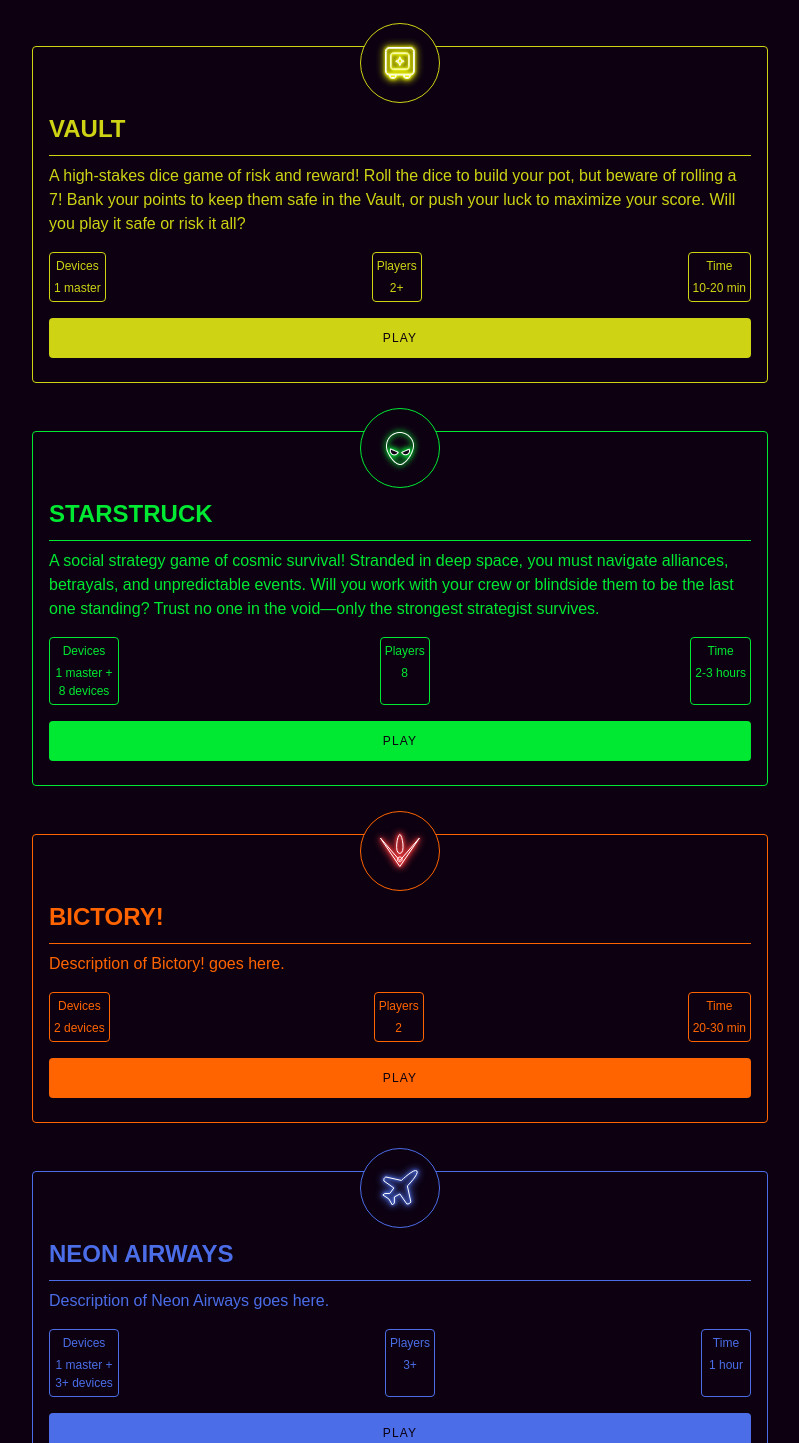
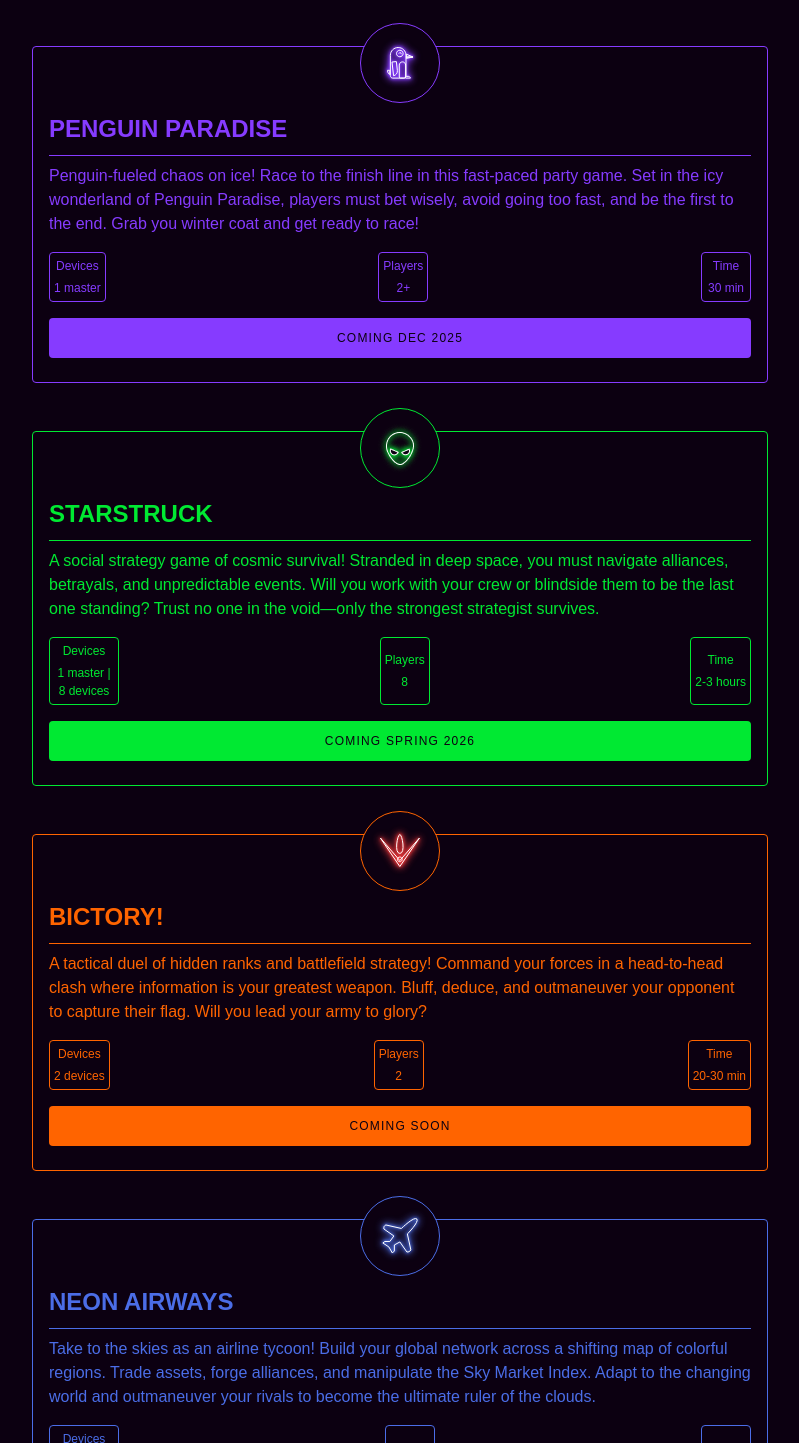
Before and after one commit to Jameson13B/neon-fiction, a React (Vite) app: page / in a window 1280 px wide. Shown: the part 487-1930 px from the top of the page, without its empty margins (240-1039 px from the left). Built offline with nearby package versions, Linux system fonts and the light colour scheme; a web font is replaced by a local one.

Commit message:
Refactor App and Pod components to utilize SVG icons as React components, update game details and button text for better user experience

```diff
--- a/src/App.jsx
+++ b/src/App.jsx
@@ -4,10 +4,19 @@ import { Footer } from "./components/Footer"
 import { Pod } from "./components/Pod"
 import logo from "./assets/logo.png"
 import styles from "./app.module.css"
-import penguinParadiseIcon from "./assets/penguin.svg"
-import starstruckIcon from "./assets/alien.png"
-import bictoryIcon from "./assets/bictory.svg"
-import neonAirwaysIcon from "./assets/airways.svg"
+import PenguinIcon from "./assets/penguin.svg?react"
+import VaultIcon from "./assets/vault.svg?react"
+import StarstruckIcon from "./assets/alien.png"
+import BictoryIcon from "./assets/bictory.svg?react"
+import NeonAirwaysIcon from "./assets/airways.svg?react"
+
+const Icon = {
+  "Penguin Paradise": PenguinIcon,
+  Vault: VaultIcon,
+  Starstruck: () => <img src={StarstruckIcon} alt="Starstruck" />,
+  "Bictory!": BictoryIcon,
+  "Neon Airways": NeonAirwaysIcon,
+}
 
 function App() {
   return (
@@ -18,7 +27,7 @@ function App() {
       </div>
 
       {pods.map((pod) => (
-        <Pod key={pod.title} {...pod} />
+        <Pod key={pod.title} {...pod} Icon={Icon[pod.title]} />
       ))}
 
       <Footer />
@@ -37,6 +46,17 @@ const toastStyles = {
 
 const pods = [
   {
+    title: "Vault",
+    description:
+      "A high-stakes dice game of risk and reward! Roll the dice to build your pot, but beware of rolling a 7! Bank your points to keep them safe in the Vault, or push your luck to maximize your score. Will you play it safe or risk it all?",
+    color: "#CED314",
+    devicesNeeded: "1 master",
+    playersNeeded: "2+",
+    timeNeeded: "10-20 min",
+    onClick: () => window.open("https://vault.jamesonb.com/", "_blank"),
+    buttonText: "Play",
+  },
+  {
     title: "Penguin Paradise",
     description:
       "Penguin-fueled chaos on ice! Race to the finish line in this fast-paced party game. Set in the icy wonderland of Penguin Paradise, players must bet wisely, avoid going too fast, and be the first to the end. Grab you winter coat and get ready to race!",
@@ -53,28 +73,19 @@ const pods = [
           </div>
         ),
         {
-          icon: <img src={penguinParadiseIcon} alt="Penguin Paradise" />,
+          icon: <PenguinIcon />,
           style: toastStyles,
         }
       )
     },
-  },
-  {
-    title: "Vault",
-    description:
-      "A high-stakes dice game of risk and reward! Roll the dice to build your pot, but beware of rolling a 7! Bank your points to keep them safe in the Vault, or push your luck to maximize your score. Will you play it safe or risk it all?",
-    color: "#CED314",
-    devicesNeeded: "1 master",
-    playersNeeded: "2+",
-    timeNeeded: "10-20 min",
-    onClick: () => window.open("https://vault.jamesonb.com/", "_blank"),
+    buttonText: "Coming Dec 2025",
   },
   {
     title: "Starstruck",
     description:
       "A social strategy game of cosmic survival! Stranded in deep space, you must navigate alliances, betrayals, and unpredictable events. Will you work with your crew or blindside them to be the last one standing? Trust no one in the void—only the strongest strategist survives.",
     color: "#00E932",
-    devicesNeeded: "1 master + 8 devices",
+    devicesNeeded: "1 master | 8 devices",
     playersNeeded: "8",
     timeNeeded: "2-3 hours",
     onClick: () => {
@@ -86,15 +97,17 @@ const pods = [
           </div>
         ),
         {
-          icon: <img src={starstruckIcon} alt="Starstruck" />,
+          icon: <img src={StarstruckIcon} alt="Starstruck" />,
           style: toastStyles,
         }
       )
     },
+    buttonText: "Coming Spring 2026",
   },
   {
     title: "Bictory!",
-    description: "Description of Bictory! goes here.",
+    description:
+      "A tactical duel of hidden ranks and battlefield strategy! Command your forces in a head-to-head clash where information is your greatest weapon. Bluff, deduce, and outmaneuver your opponent to capture their flag. Will you lead your army to glory?",
     color: "#FF6400",
     devicesNeeded: "2 devices",
     playersNeeded: "2",
@@ -108,17 +121,19 @@ const pods = [
           </div>
         ),
         {
-          icon: <img src={bictoryIcon} alt="Bictory!" />,
+          icon: <BictoryIcon />,
           style: toastStyles,
         }
       )
     },
+    buttonText: "Coming Soon",
   },
   {
     title: "Neon Airways",
-    description: "Description of Neon Airways goes here.",
+    description:
+      "Take to the skies as an airline tycoon! Build your global network across a shifting map of colorful regions. Trade assets, forge alliances, and manipulate the Sky Market Index. Adapt to the changing world and outmaneuver your rivals to become the ultimate ruler of the clouds.",
     color: "#4B6DE7",
-    devicesNeeded: "1 master + 3+ devices",
+    devicesNeeded: "1 master | 3+ devices",
     playersNeeded: "3+",
     timeNeeded: "1 hour",
     onClick: () =>
@@ -132,9 +147,10 @@ const pods = [
           </div>
         ),
         {
-          icon: <img src={neonAirwaysIcon} alt="Neon Airways" />,
+          icon: <NeonAirwaysIcon />,
           style: toastStyles,
         }
       ),
+    buttonText: "Coming Soon",
   },
 ]
--- a/src/components/Pod.jsx
+++ b/src/components/Pod.jsx
@@ -1,9 +1,4 @@
 import styles from "./pod.module.css"
-import PenguinIcon from "../assets/penguin.svg?react"
-import VaultIcon from "../assets/vault.svg?react"
-import StarstruckIcon from "../assets/alien.png"
-import BictoryIcon from "../assets/bictory.svg?react"
-import NeonAirwaysIcon from "../assets/airways.svg?react"
 
 export const Pod = ({
   title,
@@ -13,19 +8,13 @@ export const Pod = ({
   playersNeeded,
   timeNeeded,
   onClick,
+  buttonText,
+  Icon,
 }) => {
-  const Icon = {
-    "Penguin Paradise": PenguinIcon,
-    Vault: VaultIcon,
-    Starstruck: () => <img src={StarstruckIcon} alt="Starstruck" />,
-    "Bictory!": BictoryIcon,
-    "Neon Airways": NeonAirwaysIcon,
-  }
-  const IconComponent = Icon[title]
   return (
     <div className={styles.pod} style={{ borderColor: color, color }}>
       <div className={styles.hero} style={{ borderColor: color }}>
-        <IconComponent />
+        {Icon && <Icon />}
       </div>
 
       <h3 className={styles.title} style={{ borderColor: color }}>
@@ -50,10 +39,10 @@ export const Pod = ({
 
       <button
         className={styles.button}
-        onClick={onClick}
+        onClick={() => onClick(Icon)}
         style={{ background: color }}
       >
-        Play
+        {buttonText}
       </button>
     </div>
   )
--- a/src/components/pod.module.css
+++ b/src/components/pod.module.css
@@ -45,6 +45,8 @@
 .infoItem {
   display: flex;
   flex-direction: column;
+  justify-content: center;
+  align-items: center;
   gap: 4px;
   border: 0.5px solid;
   border-radius: 4px;
```
